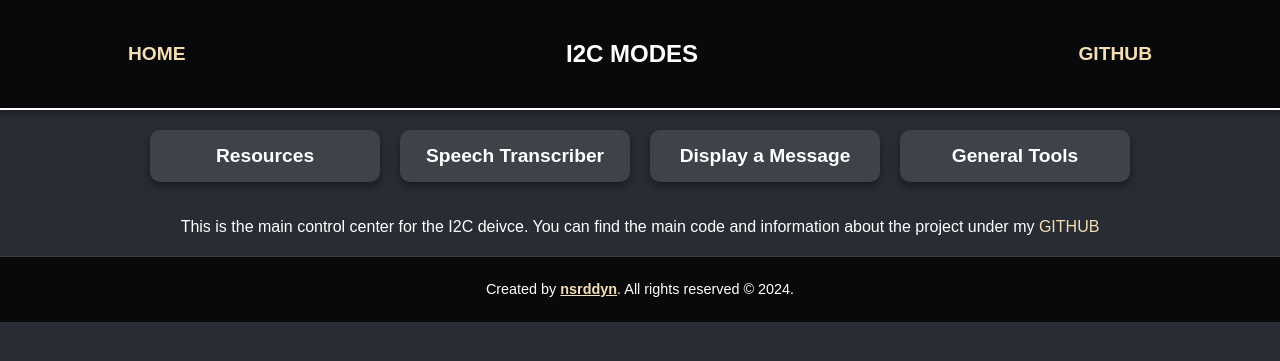
After one commit to nasrlol/I2C-CONTROLLER, a Flask app: template templates/index.html in a window 1280 px wide. The commit adds this page. Shown: the top 361 px of the page. Run offline with Flask 3, Linux system fonts and the light colour scheme; the template is opened without the code that fills it, so the values that code supplies are empty; some web fonts are replaced.

Commit message:
updates to the web gui

```diff
--- /dev/null
+++ b/templates/api.py
@@ -0,0 +1,27 @@
+from flask import Flask, request, jsonify, render_template
+
+app = Flask(__name__)
+
+
+@app.route("/")
+def index():
+    return render_template("index.html")
+
+
+@app.route("/api/run-script", methods=["POST"])
+def run_script():
+    data = request.json
+    if not data:
+        return jsonify({"error": "No data provided"}), 400
+
+    script_result = my_script_logic(data.get("input"))
+
+    return jsonify({"result": script_result})
+
+
+def my_script_logic(input_value):
+    return f"Processed input: {input_value}"
+
+
+if __name__ == "__main__":
+    app.run(host="0.0.0.0", port=5000, debug=True)
--- /dev/null
+++ b/templates/index.html
@@ -0,0 +1,37 @@
+<!DOCTYPE html>
+<html lang="en">
+
+<head>
+     <meta charset="UTF-8">
+     <meta name="viewport" content="width=device-width, initial-scale=1.0">
+     <title>CONSOLE</title>
+     <link rel="stylesheet" href="static/styles.css">
+     <script src="static/main.mjs" defer></script>
+</head>
+
+<body>
+     <nav class="navigation">
+          <a href="index.html" class="home">HOME</a>
+          <h2>I2C MODES</h2>
+          <a href="https://www.github.com/nasrlol" target="_blank">GITHUB</a>
+     </nav>
+
+     <section class="controls">
+          <a href="page/overview.html" class="resources">Resources</a>
+          <a href="page/notes.html" class="speech_trans">Speech Transcriber</a>
+          <a href="page/recourses.html" class="notes">Display a Message</a>
+          <a href="page/speech.html" class="general">General Tools</a>
+     </section>
+     <section>
+        <p>This is the main control center for the I2C deivce. You can find
+        the main code and information about the project under my <a href="https://github.com/nasrlol">GITHUB</a></p>
+
+     </section>
+
+     <footer>
+          <p>Created by <a href="https://www.github.com/nasrlol" target="_blank">nsrddyn</a>. All rights reserved &copy;
+               2024.</p>
+     </footer>
+</body>
+
+</html>
--- a/webGUI/pages/general.html
+++ b/templates/page/overview.html
@@ -5,9 +5,8 @@
      <meta charset="UTF-8">
      <meta name="viewport" content="width=device-width, initial-scale=1.0">
      <title>General Tools</title>
-     <link rel="stylesheet" href="../styles.css">
-     <script src="main.js" defer></script>
-
+     <link rel="stylesheet" href="../static/styles.css">
+     <script src="../static/main.mjs" defer></script>
 </head>
 
 <body>
--- a/webGUI/pages/speech.html
+++ b/templates/page/speech.html
@@ -5,9 +5,8 @@
      <meta charset="UTF-8">
      <meta name="viewport" content="width=device-width, initial-scale=1.0">
      <title>Speech Transcriber</title>
-     <link rel="stylesheet" href="../styles.css">
-     <script src="main.js" defer></script>
-
+     <link rel="stylesheet" href="../static/styles.css">
+     <script src="../static/main.mjs" defer></script>
 </head>
 
 <body>
--- a/webGUI/styles.css
+++ b/templates/static/styles.css
@@ -7,6 +7,15 @@ body {
 	font-weight: 500;
 	margin: 0;
 	padding: 0;
+}
+
+p {
+   text-align: center;
+
+}
+
+h1 {
+    text-align: center;
 }
 
 a {
@@ -22,7 +31,7 @@ a:hover {
 .navigation {
 	display: flex;
 	justify-content: space-between;
-	align-items: center;
+    align-items: center;
 	padding: 20px 10%;
 	background-color: rgba(0, 0, 0, 0.8);
 	border-bottom: 2px solid white;
@@ -44,10 +53,10 @@ a:hover {
 
 .controls {
 	display: flex;
-	flex-wrap: wrap;
-	justify-content: center;
+    flex-direction: row;
+    justify-content: center;
 	gap: 20px;
-	padding: 50px 10%;
+	padding: 20px 10%;
 }
 
 .controls a {
```
Also changed, not shown: templates/live_preview.py (added, +14 -0 lines), templates/page/notes.html (renamed from webGUI/pages/recourses.html, +6 -12 lines), templates/page/recourses.html (added, +29 -0 lines), webGUI/index.html (deleted, +0 -33 lines), webGUI/pages/cpuinfo.html (deleted, +0 -30 lines), webGUI/pages/notes.html (deleted, +0 -25 lines), README.md, templates/static/main.mjs (renamed from webGUI/main.mjs), webGUI/pages/main.js (deleted), 1 other file.
